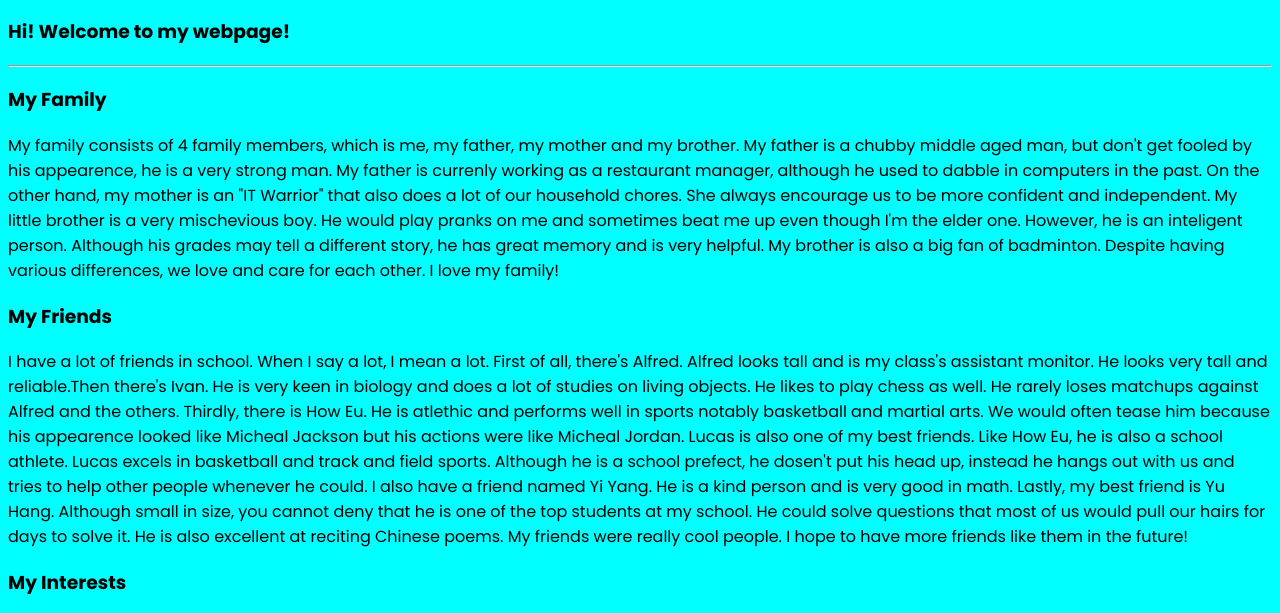
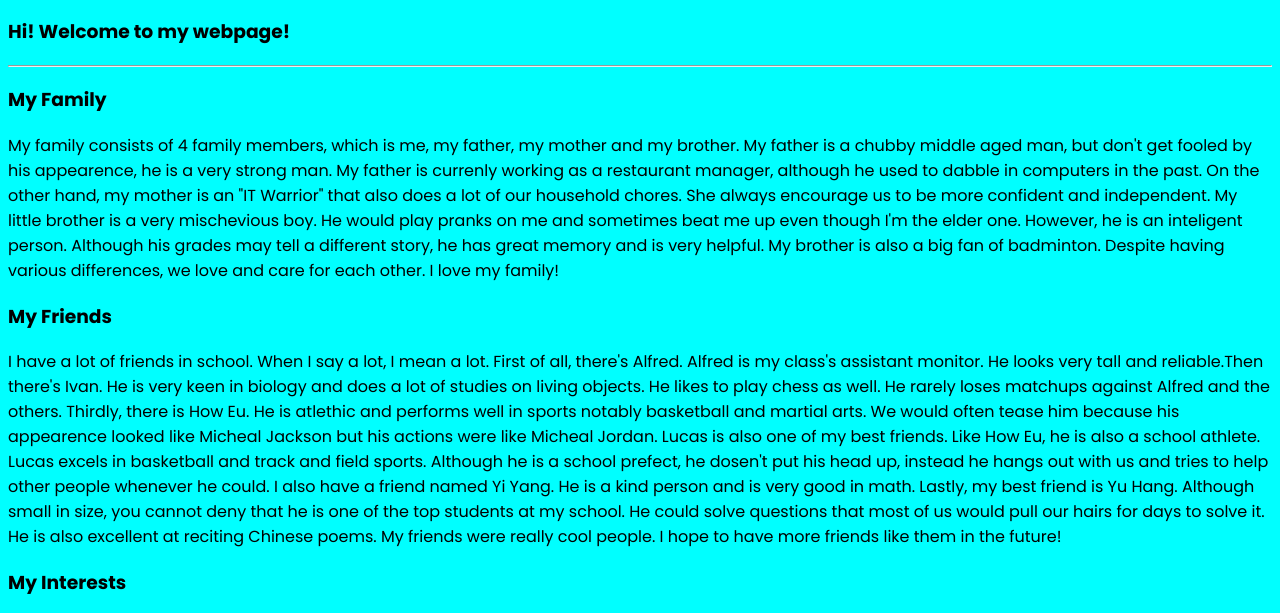
Before and after one commit to EeKyne/eekyne, a plain HTML site: page index.html in a window 1280 px wide. Shown: the part 129-742 px from the top of the page. Drawn offline with Linux system fonts and the light colour scheme.

Commit message:
Update index.html

```diff
--- a/index.html
+++ b/index.html
@@ -30,7 +30,7 @@
 
 		<h3> My Friends </h3>
 		<p> I have a lot of friends in school. When I say a lot, I mean a lot.
-		First of all, there's Alfred. Alfred looks tall and is my class's assistant monitor. He looks very tall and reliable.Then there's Ivan.
+		First of all, there's Alfred. Alfred is my class's assistant monitor. He looks very tall and reliable.Then there's Ivan.
 		He is very keen in biology and does a lot of studies on living objects. He likes to play chess as well. He rarely loses matchups against Alfred and the others.
 		Thirdly, there is How Eu. He is atlethic and performs well in sports notably basketball and martial arts. We would often tease him because his appearence looked like Micheal Jackson but his actions were like Micheal Jordan.
 		Lucas is also one of my best friends. Like How Eu, he is also a school athlete. Lucas excels in basketball and track and field sports. Although he is a school prefect, he dosen't put his head up, instead he hangs out with us and tries to help other people whenever he could.
```
